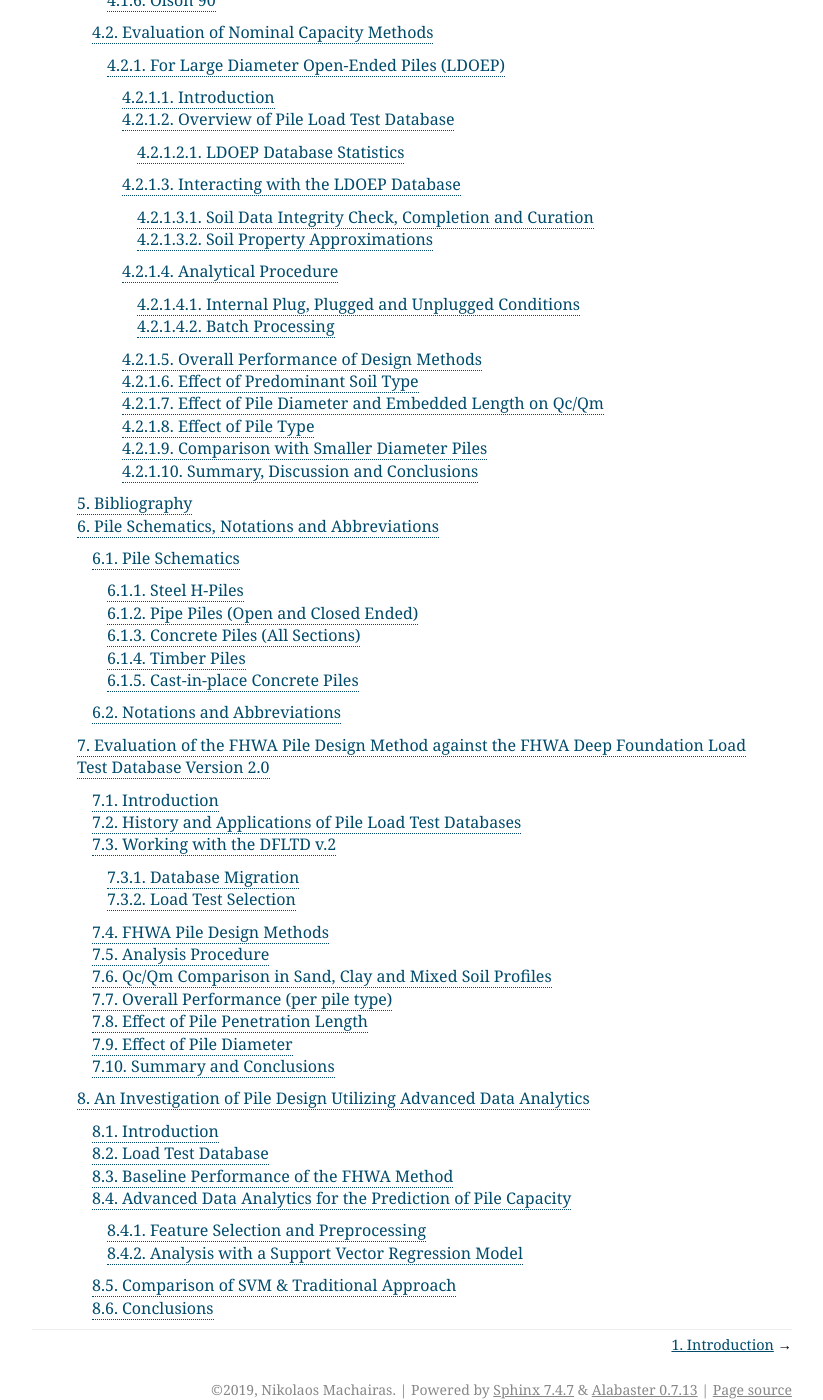
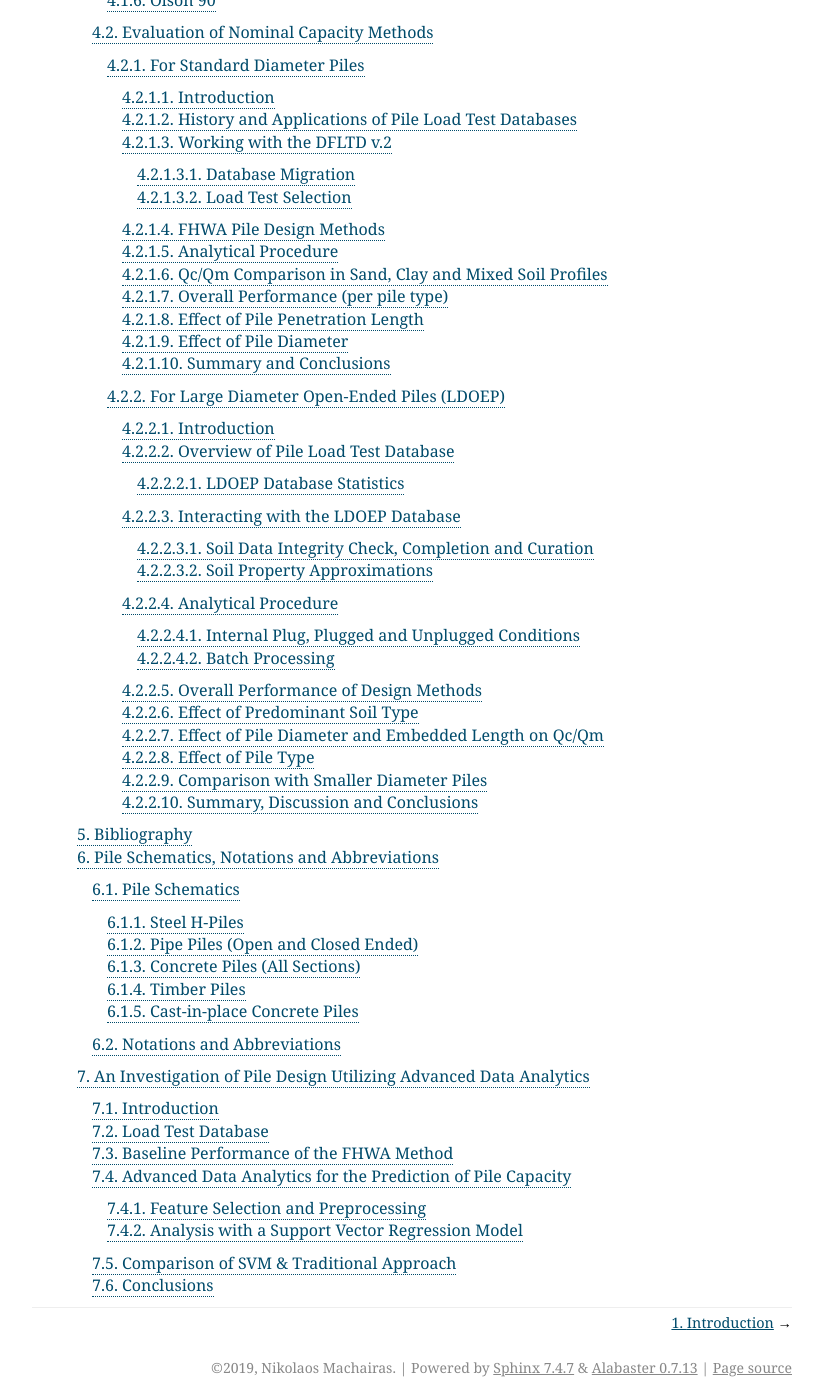
Before and after one commit to nickmachairas/doctorate, a Sphinx documentation site: the page built from docs/index.rst, in a window 1280 px wide and 1400 px high, scrolled down 1958 px. Shown: the whole window, without its empty margins (348-1171 px from the left). Built offline with Sphinx 7.4.7, drawn with Linux system fonts in a browser that asks for light colours.

Commit message:
moved fhwa paper to nominal chapter

```diff
--- a/docs/4-nominal/_nominal_capacity.rst
+++ b/docs/4-nominal/_nominal_capacity.rst
@@ -86,4 +86,5 @@ Evaluation of Nominal Capacity Methods
 **************************************
 
 
+.. include:: fhwa_paper.inc.rst
 .. include:: ldoep_calc_paper.inc.rst
--- a/docs/p1-fhwa/fhwa_paper.rst
+++ b/docs/4-nominal/fhwa_paper.inc.rst
@@ -1,20 +1,15 @@
-#########################################################################################################
-Evaluation of the FHWA Pile Design Method against the FHWA Deep Foundation Load Test Database Version 2.0
-#########################################################################################################
 
-.. rubric:: Nikolaos Machairas, Gregory A. Highley, Magued G. Iskander
-
-
-.. rubric:: Abstract
+For Standard Diameter Piles
+===========================
 
 The efficacy of the Federal Highway Administration (FHWA) pile design method was explored using data made possible by the 2017 release of FHWA *Deep Foundation Load Test Database* (DFLTD v.2). Information contained within DFLTD v.2 was leveraged to evaluate the most common pile design methods against failure loads obtained via in situ static load testing procedures. In the process, the authors developed a custom relational database and software to batch process the available information. The scope was limited to impact-driven, un-tapered, steel and concrete piles, loaded in compression, using a static load test. DFLTD v.2 contains 3,116 unique-combination project/exploration/foundation/test cases of which 213 contained sufficient data to permit batch processing of the results in order to compute the axial load capacity and interpret the static failure load, according to the study scope.
 
 Scatter between measured (interpreted) and predicted capacities is significant, where the computed capacity was off by a factor of 2 in many tests. The range in calculated to measured  (i.e. interpreted) capacities (Qc/Qm) was from 0.12 to 8.88, and the mean Qc/Qm was 1.48. Preliminary evaluation suggest that the method performs better in clay than in sand, overpredicts the capacities of long and larger diameter piles. The authors trust that this study will permits engineers and state agencies to better understand the efficacy of the most commonly employed design methods, thus resulting in more resilient infrastructure.
 
 
-************
+
 Introduction
-************
+------------
 
 The accuracy and precision of empirically produced observations is positively affected by the sample size and reliability of the data used in the study. In sciences wherein experimentation for data creation is expensive, time consuming, or otherwise problematic, the field of study in general relies upon sharing of raw data to build upon this sample size. Currently accepted design practices for driven piles are mainly empirical or semi-empirical.  However, mass data production from pile load tests is expensive and time-consuming.  Beyond these inherent limitations in empirical pile design analysis, many of the available load tests have insufficient data from which to gather an interpreted ultimate pile capacity.
 
@@ -26,9 +21,8 @@ The evaluation is made preliminary due to the fact that the DFLTD v.2 has just b
 
 
 
-****************************************************
 History and Applications of Pile Load Test Databases
-****************************************************
+----------------------------------------------------
 
 Many of the methods in current use for pile design are based on small databases of interpreted loadtest data. For piles in sand, ... (text removed) ... Similarly, for clays, Tomlinson (:ref:`Tomlinson, 1957 <Tomlinson1957>`; :ref:`Tomlinson, 1971 <Tomlinson1971>`) employed a small data set of 56 piles to develop his popular Alpha-design method that was based in part on data published by Peck (:ref:`Peck, 1958 <Peck1958>`). These methods were adopted by several design standards including, The Canadian Manual on Foundation Engineering (:ref:`1975 <Canadian1975>`), The American Petroleum Institute (API) (:ref:`API RP 2A, 1989 <API1989>`), and FHWA (:ref:`Nordlund, 1963 <Nordlund1963>`; :ref:`Nordlund, 1979 <Nordlund1979>`). Due to the dependence of soil behavior upon geography and site-specific circumstances and the use of limited data employed to launch historical foundation design methods, it is possible that many currently practiced methods of pile design, are based on empirical formulas that required gross overgeneralization to develop.
 
@@ -42,15 +36,15 @@ FHWA rekindled the effort to gather and distribute load test information on pile
 
 
 
-**************************
+
 Working with the DFLTD v.2
-**************************
+--------------------------
 
 The release of DFLTD v.2 updated the query process, expanding upon the capabilities of the first version (:ref:`Kalavar and Ealy, 2000 <Kalavar2000>`). The graphical user interface within Microsoft Access allows load tests to be filtered based on a predefined set of options to view or export only those containing the desired project, foundation, and soil parameters. There is currently limited functionality to filter test records for data completion, to locate tests with all necessary parameters to carry out design calculations for the pile foundations included in the database. Furthermore, the process of extracting data, while sufficient for a case-by-case investigation, could not accommodate the need of this research endeavor to analyse cases in batch mode. For these main reasons, the authors worked with the backend of DFLTD v.2 and exported all data to a server-based database system.
 
 
 Database Migration
-==================
+^^^^^^^^^^^^^^^^^^
 
 One of the most important updates in DFLTD v.2 was organizing data in a relational schema. This was a major limitation of the first version where data retrieval was programmatic and non-relational. While the delivery platform, Microsoft Access, remained the same the relational schema allows for complex search queries expanding the functionality of the provided graphical interface. The industry standard for interaction with Relational Database Management Systems (RDBMS) is the Structured Query Language (SQL). Having a relational backend, DFLTD v.2 can be queried using SQL. Microsoft offers basic functionality to do so within MS Access therefore DFLTD v.2 was migrated to a RDBMS hosted on Microsoft Windows Server 2012. Microsoft SQL Server Migration Assistant v6.0 for Access (:ref:`link <MS_SSMA>`) was used to ensure compatibility across both platforms. Multiple random checks ensured that data transfer was successful.
 
@@ -58,7 +52,7 @@ This structure allows for data retrieval based on any kind of permissible filter
 
 
 Load Test Selection
-===================
+^^^^^^^^^^^^^^^^^^^
 
 The ability to run complex SQL queries was crucial in filtering out the load test cases within DFLTD v.2 for which it would be impossible to calculate pile capacity due to missing values. In total, DFLTD v.2 in its graphical interface shows 916 projects with 1798 load tests. What was needed in this study was the unique combination of project/exploration/foundation/test cases of which the total count was 3,116. This count is larger than the load test count because it includes all combinations of explorations per pile for a given project since a project can have multiple associated piles and explorations. Given that there is limited information on the relative position of explorations to pile foundations, a sensible approach is to analyze for all combinations.  Applying a single load test to different soil borings can result in bias in the correlation depending upon site variability. For highly variable sites, the method can artificially introduce a large difference between calculated and measured resistances. The opposite is also true for uniform site condition.
 
@@ -129,9 +123,9 @@ The evaluation is made preliminary due to the fact that the DFLTD v.2 has just b
 
 
 
-************************
+
 FHWA Pile Design Methods
-************************
+------------------------
 
 In 2016, FHWA published a revised report on the Design and Construction of Driven Pile Foundations (:ref:`Hannigan et al., 2016a <Hannigan2016a>`; :ref:`Hannigan et al., 2016b <Hannigan2016b>`). Within this document, FHWA recommends several empirical and semi-empirical design methods for determining the ultimate capacity of single piles. The FHWA Report categorizes the design methods as follows: Methods of Static Analysis for Piles in Cohesionless Soils and Methods of Static Analysis for Piles in Cohesive Soils. The Report also includes design recommendations for piles driven into mixed soil profiles (i.e. layers of both sand and clay).
 
@@ -145,9 +139,9 @@ For steel H and unfilled open end pipe piles, the authors followed FHWA guidance
 
 
 
-******************
-Analysis Procedure
-******************
+
+Analytical Procedure
+--------------------
 
 In order to batch process all load tests available in DFLTD v.2 it was necessary to develop a suite of algorithms written in Python that can reproduce the Nordlund and Tomlinson design methods exactly as they are outlined within the FHWA design manual. Note that the software application DrivenPiles by Multidimensional Software Creations (:ref:`MDSC <MDSC2015>`), follows a slightly modified design methodology than the one presented in the FHWA design manual (:ref:`Hannigan et al., 2016a <Hannigan2016a>`), making it unsuitable for this study. The Python program follows the design procedures laid out in the FHWA design manual to evaluate given soil and pile data and output corresponding ultimate capacity values for each soil type (sand, clay, mixed). This code also serves as a platform from which to compare static design results with interpreted design results.
 
@@ -157,9 +151,9 @@ Several pre-solved cases were used to validate the results produced by the algor
 
 
 
-******************************************************
+
 Qc/Qm Comparison in Sand, Clay and Mixed Soil Profiles
-******************************************************
+------------------------------------------------------
 
 Analyses were performed for piles in the current database using the FHWA method, to compute the calculated capacity (Qc). Interpreted failure load, as obtained from the Davisson criterion, is frequently referred to as "measured capacity (Qm)". Data is presented for sand, clay, and mixed soil profiles. Sand and clay profiles contained tests where more than 70% of the capacity was derived from the relevant soil. In order to optimize the visual separation of the points, calculated (Qc) and measured (Qm) pile capacities are plotted in a log-log scale (:numref:`fhwa_paper_fig3`). As a reference, 1:½, 1:1 and 1:2 (Qc:Qm) lines were added on the plots. A histogram of the distribution of Qc/Qm is also presented for piles in each profile.
 
@@ -172,9 +166,9 @@ Ideally, Qc/Qm should be close to 1. The scatter between measured and predicted
    Distribution of calculated (Qc) v. interpreted – also known as (aka.) measured (Qm) capacity for all soil profiles.
 
 
-***********************************
+
 Overall Performance (per pile type)
-***********************************
+-----------------------------------
 
 Data is plotted according to pile type as shown in :numref:`fhwa_paper_fig4`. A frequency distribution of Qc/Qm is also presented for piles in each pile type. There are few tests represented for some pile types, so it is difficult to generalize the results. It appears that the design method performed best for square concrete piles. This is not surprising considering that Tomlinson’s database was heavily weighted towards this pile type. On the other hand, round concrete piles and open pipe piles exhibited the highest average (2.30 and 2.37 respectively) and standard deviation values (1.62 and 2.94 respectively) for Qc/Qm. The effect of pile shape in calculated capacity is a point for future exploration.
 
@@ -186,9 +180,9 @@ Data is plotted according to pile type as shown in :numref:`fhwa_paper_fig4`. A
 
 
 
-*********************************
+
 Effect of Pile Penetration Length
-*********************************
+---------------------------------
 
 Calculated capacity normalized by measured (interpreted) capacity is plotted against pile length (:numref:`fhwa_paper_fig5`). The regression line shows that the ratio is increasing with pile embedded length. A long standing problem with many design methods for predicting pile capacity is that their use led to underprediction of capacities of short piles and overprediction of the capacity of long piles (25, 16). Data may have been skewed by a few long pipe piles. The number of observations for long piles is small and the quality of the data is generally suspect, but the consistency of the data is cause for concern, especially because long piles are often used to support offshore and bridge structures. The linear function produced by the coefficients of the regression line suggests that the effect is large. The regression trend may have been skewed by the outlier points at 120 and 130 feet penetration lengths with Qc/Qm values > 7, since the remainder of the points for pile penetrations larger than 100 feet have Qc/Qm values in the range of 1.2 to 1.4. Nevertheless, all things being equal, regression suggests that capacity can be overestimated by 50% for a 125 ft. pile, and by 100% for a 250 ft long pile. Sorting out the length effect depending on pile type resulted in conflicting trends depending on pile shape.  The authors believe that the available data may not necessarily produce realistic trend lines for each pile type, and as a result the effort was abandoned.
 
@@ -204,17 +198,17 @@ Overprediction of capacities for long piles does not necessarily indicate proble
 
 
 
-***********************
+
 Effect of Pile Diameter
-***********************
+-----------------------
 
 Calculated capacity normalized by measured (interpreted) capacity is also plotted against pile diameter (:numref:`fhwa_paper_fig5`). The regression line shows that the ratio is increasing with pile diameter, suggesting that capacity can be overestimated by 15% for each additional 12 inch increase in pile diameter. However, when the analysis is repeated for the 183 piles (85% of total)  having 0.33 < Qc/Qm < 3, the trend is reversed. In any case, fewer than a dozen tests having diameters > 25 inches are available, which is cause for concern.
 
 
 
-***********************
+
 Summary and Conclusions
-***********************
+-----------------------
 
 FHWA recommendations have become the accepted industry standard for pile design as demonstrated by its widespread use. In this study the efficacy of the design method was explored using data made possible by the recently released Deep Foundation Load Test Database (DFLTD v.2). The scope was limited to impact driven, un-tapered steel and concrete piles loaded in compression, using a static load test. DFLTD v.2 was ported to a Relational Database Management System (RDBMS) that was queried using Structured Query Language (SQL). DFLTD contains 3,116 unique-combination project/exploration/foundation/test cases of which 213 contained sufficient data to permit batch processing of the results in order to compute the axial load capacity and interpret the static failure load.
 
--- a/docs/index.rst
+++ b/docs/index.rst
@@ -65,5 +65,4 @@ Modern Data Management and Analysis of Driven Piles
    4-nominal/_nominal_capacity.rst
    references.rst
    90-piles-notations/notations.rst
-   p1-fhwa/fhwa_paper.rst
    p2-ifcee/ifcee_paper.rst
```
Also changed, not shown: docs/4-nominal/ldoep_calc_paper.inc.rst (+10 -10 lines), docs/4-nominal/figures/fhwa_paper_fig1.png (renamed from docs/p1-fhwa/figures/fhwa_paper_fig1.png), docs/4-nominal/figures/fhwa_paper_fig2.png (renamed from docs/p1-fhwa/figures/fhwa_paper_fig2.png), docs/4-nominal/figures/fhwa_paper_fig3.png (renamed from docs/p1-fhwa/figures/fhwa_paper_fig3.png), docs/4-nominal/figures/fhwa_paper_fig4.png (renamed from docs/p1-fhwa/figures/fhwa_paper_fig4.png), docs/4-nominal/figures/fhwa_paper_fig5.png (renamed from docs/p1-fhwa/figures/fhwa_paper_fig5.png), 4 other files.
